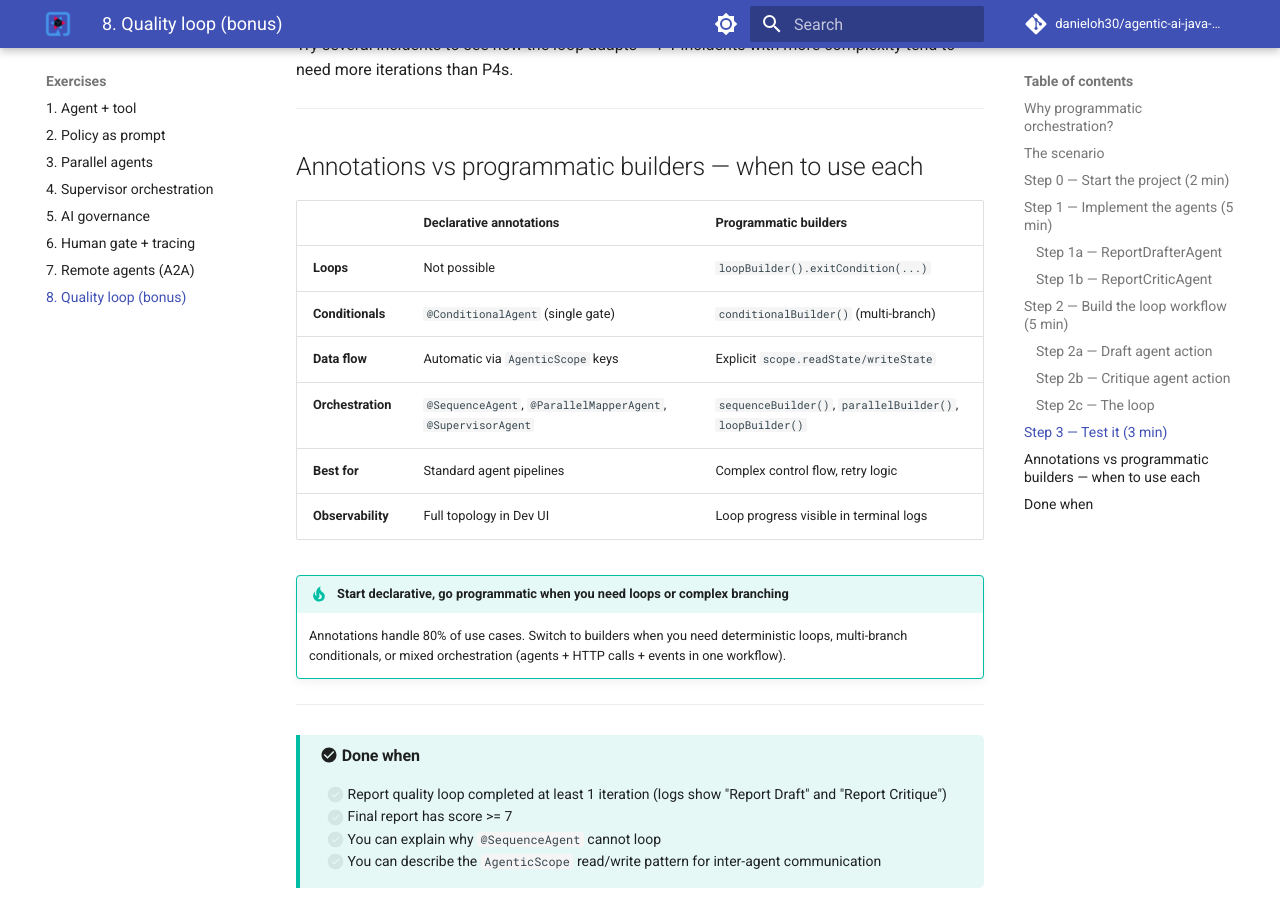
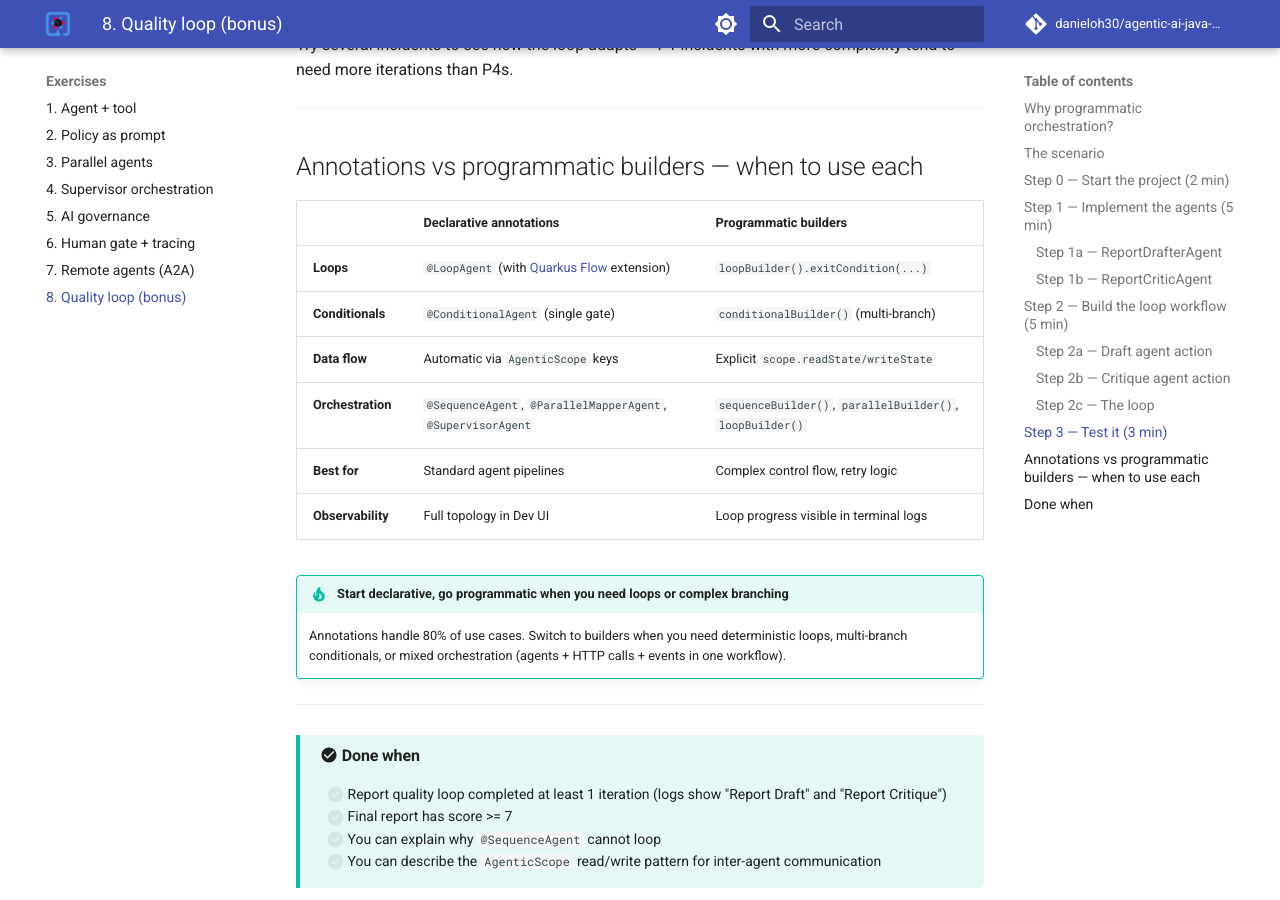
Before and after one commit to danieloh30/agentic-ai-java-workshop, an MkDocs documentation site: the page built from docs/08-quarkus-flow/START_HERE.md, in a window 1280 px wide and 900 px high, scrolled down 7294 px. Built offline with MkDocs 1.6.1 and Material for MkDocs 9.7.7, drawn with Linux system fonts in a browser that asks for light colours; comment, search, counter and statistics services are not loaded.

Commit message:
fix(docs): update loops row — @LoopAgent available via Quarkus Flow extension

```diff
--- a/docs/08-quarkus-flow/START_HERE.md
+++ b/docs/08-quarkus-flow/START_HERE.md
@@ -254,7 +254,7 @@ Try several incidents to see how the loop adapts — P1 incidents with more comp
 
 | | Declarative annotations | Programmatic builders |
 |--|---|---|
-| **Loops** | Not possible | `loopBuilder().exitCondition(...)` |
+| **Loops** | `@LoopAgent` (with [Quarkus Flow](https://docs.quarkiverse.io/quarkus-flow/dev/langchain4j.html){:target="_blank"} extension) | `loopBuilder().exitCondition(...)` |
 | **Conditionals** | `@ConditionalAgent` (single gate) | `conditionalBuilder()` (multi-branch) |
 | **Data flow** | Automatic via `AgenticScope` keys | Explicit `scope.readState/writeState` |
 | **Orchestration** | `@SequenceAgent`, `@ParallelMapperAgent`, `@SupervisorAgent` | `sequenceBuilder()`, `parallelBuilder()`, `loopBuilder()` |
```
